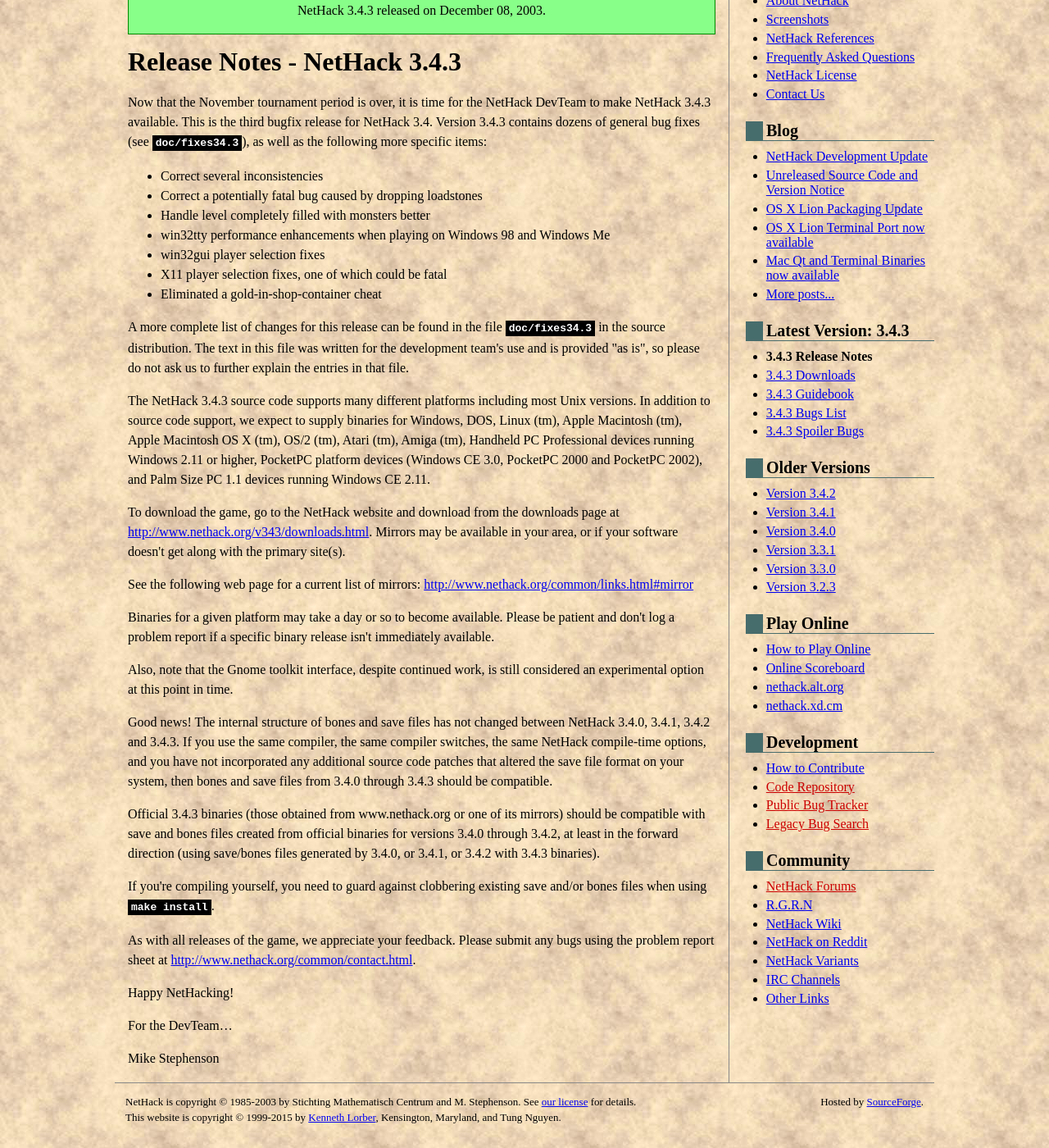
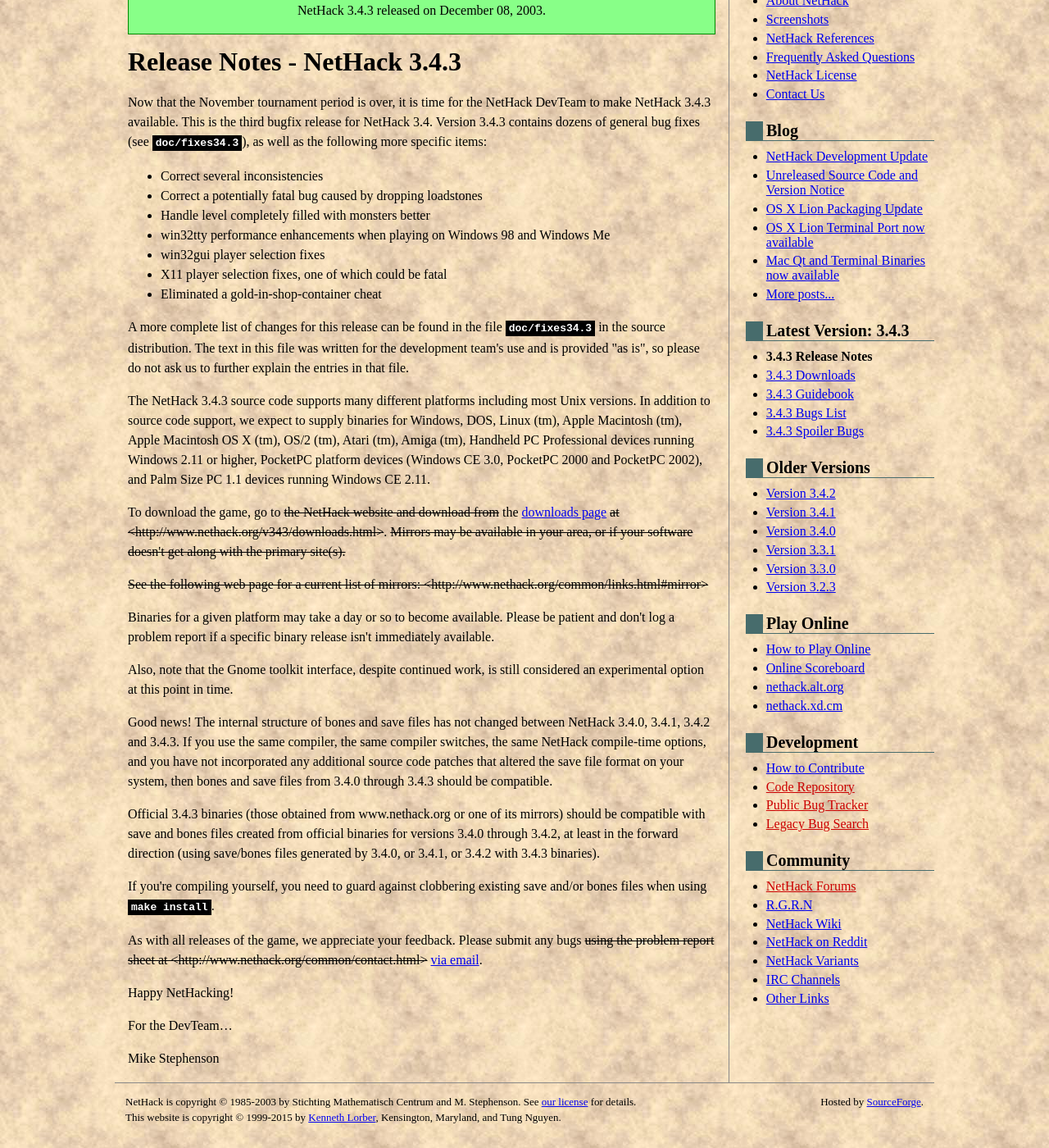
Before and after one commit to tung/nethack-www, a Jekyll site: the page built from v343/release.md, in a window 1280 px wide and 1400 px high, scrolled down 261 px. Shown: the whole window at 82% size. Built offline with Jekyll 4.4.1, drawn with Linux system fonts in a browser that asks for light colours; some of the changed lines change nothing that is shown.

Commit message:
Strike out old links in 3.4.3 release notes
... and replace them with up-to-date links.

```diff
--- a/v343/release.md
+++ b/v343/release.md
@@ -15,9 +15,9 @@
 
 The NetHack 3.4.3 source code supports many different platforms including most Unix versions.  In addition to source code support, we expect to supply binaries for Windows, DOS, Linux (tm), Apple Macintosh (tm), Apple Macintosh OS X (tm), OS/2 (tm), Atari (tm), Amiga (tm), Handheld PC Professional devices running Windows 2.11 or higher, PocketPC platform devices (Windows CE 3.0, PocketPC 2000 and PocketPC 2002), and Palm Size PC 1.1 devices running Windows CE 2.11.
 
-To download the game, go to the NetHack website and download from the downloads page at <http://www.nethack.org/v343/downloads.html>.  Mirrors may be available in your area, or if your software doesn't get along with the primary site(s).
+To download the game, go to <strike>the NetHack website and download from</strike> the [downloads page](downloads.html) <strike>at <http://www.nethack.org/v343/downloads.html></strike>.  <strike>Mirrors may be available in your area, or if your software doesn't get along with the primary site(s).</strike>
 
-See the following web page for a current list of mirrors: <http://www.nethack.org/common/links.html#mirror>
+<strike>See the following web page for a current list of mirrors: <http://www.nethack.org/common/links.html#mirror></strike>
 
 Binaries for a given platform may take a day or so to become available.  Please be patient and don't log a problem report if a specific binary release isn't immediately available.
 
@@ -29,7 +29,7 @@
 
 If you're compiling yourself, you need to guard against clobbering existing save and/or bones files when using `make install`.
 
-As with all releases of the game, we appreciate your feedback.  Please submit any bugs using the problem report sheet at <http://www.nethack.org/common/contact.html>.
+As with all releases of the game, we appreciate your feedback.  Please submit any bugs <strike>using the problem report sheet at <http://www.nethack.org/common/contact.html></strike> [via email]({{ site.baseurl }}/contact-us.html).
 
 Happy NetHacking!
 
```
